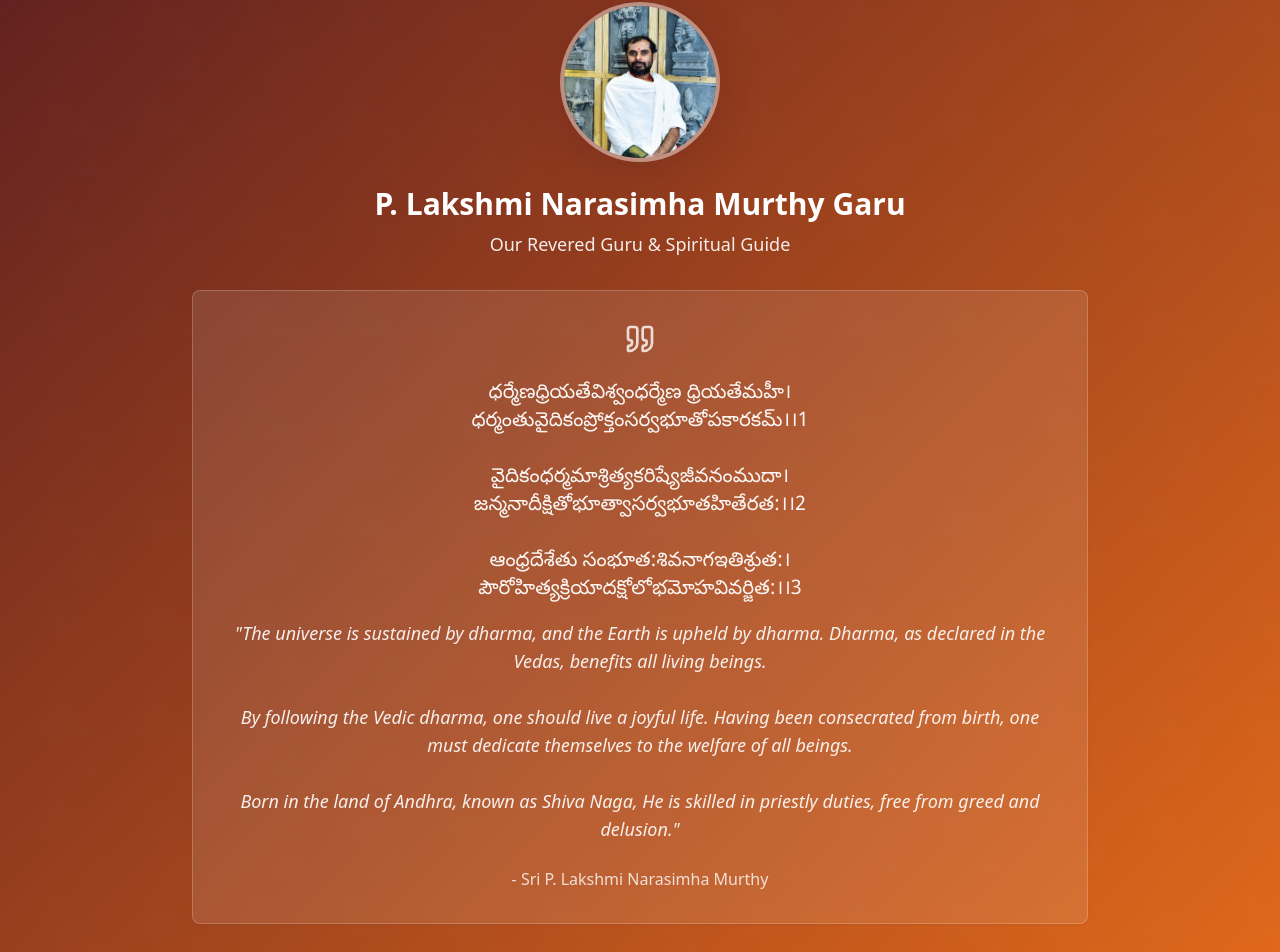
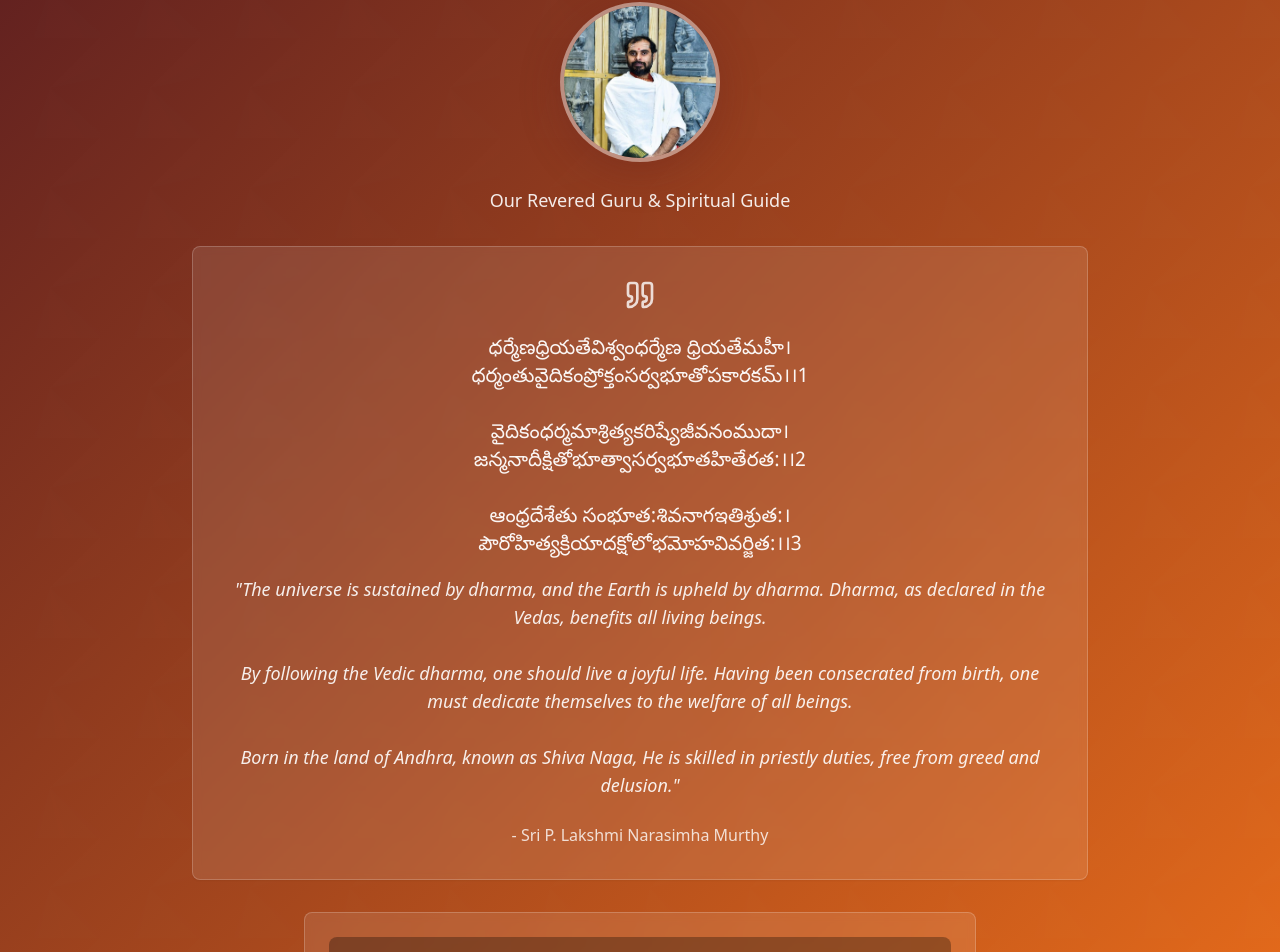
Before and after one commit to s-automate-it/vaidikadarma-web-whisperer, a React (Vite) app: page / in a window 1280 px wide. Shown: the part 2348-3300 px from the top of the page. Built offline with nearby package versions, Linux system fonts and the light colour scheme.

Commit message:
Update GuruBlessings.tsx

```diff
--- a/src/components/GuruBlessings.tsx
+++ b/src/components/GuruBlessings.tsx
@@ -17,13 +17,10 @@ export const GuruBlessings = () => {
             <div className="w-32 h-32 md:w-40 md:h-40 mx-auto rounded-full bg-white/20 backdrop-blur-sm border-4 border-white/30 overflow-hidden shadow-blessing mb-6">
               <img
                 src="/lovable-uploads/16f0b540-13df-44c5-b272-44a6ba88ee7e.png"
-                alt="P. Lakshmi Narasimha Murthy Garu"
+                alt="Venkata Shivanaga Kumar"
                 className="w-full h-full object-cover"
               />
             </div>
-            <h3 className="text-2xl md:text-3xl font-bold text-white mb-2">
-              P. Lakshmi Narasimha Murthy Garu
-            </h3>
             <p className="text-white/90 text-lg">
               Our Revered Guru & Spiritual Guide
             </p>
```
